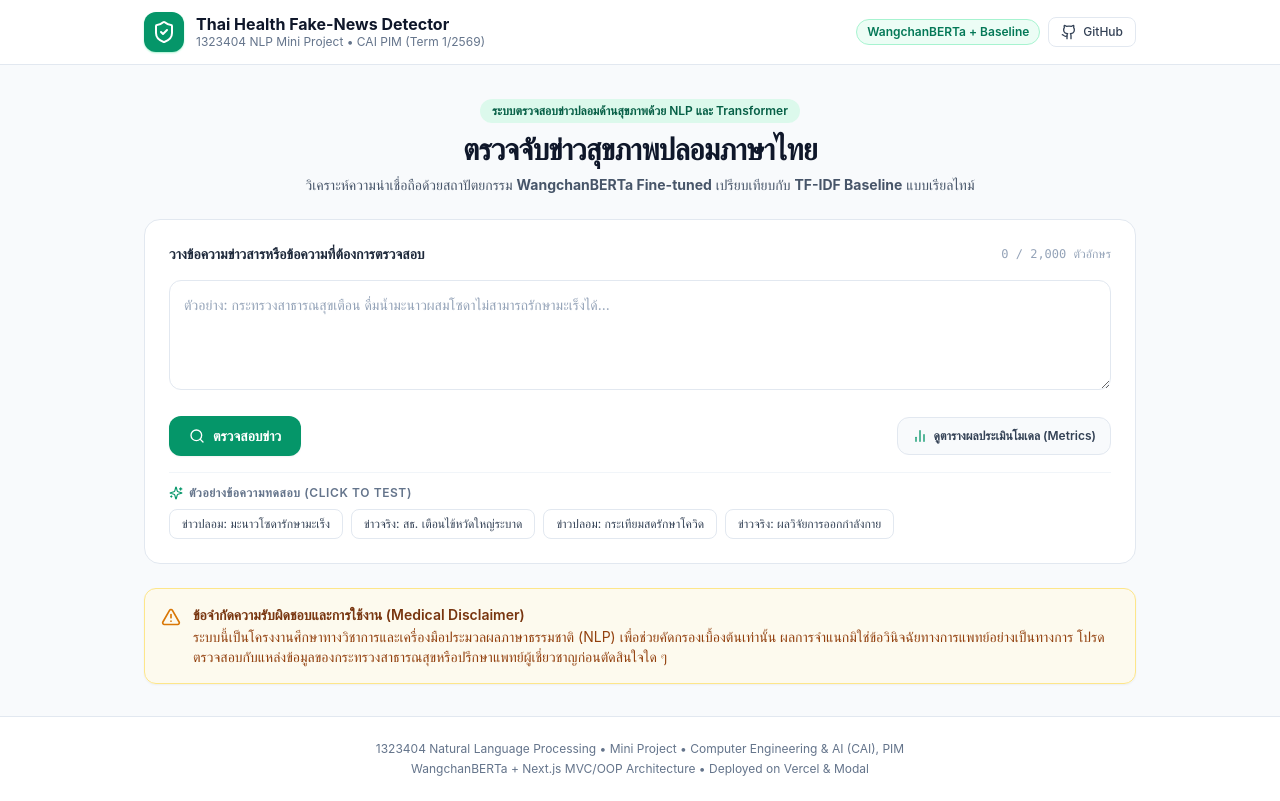
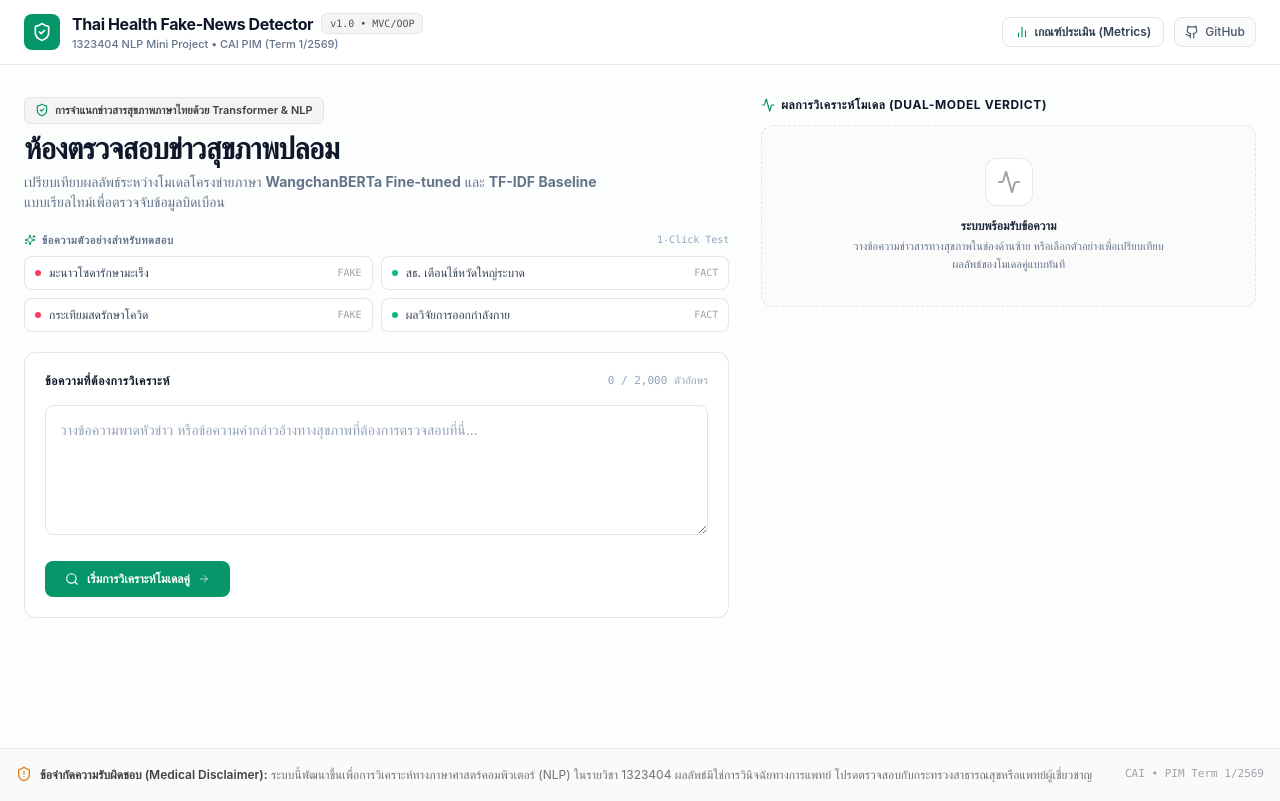
Before and after one commit to PhuriphatTyPeZ3r0/Project_Thai_Health_Fake_News, a Next.js app in the folder Web/: page / in a window 1280 px wide. Built offline with nearby package versions, Linux system fonts and the light colour scheme.

Commit message:
feat(ui): redesign WebApp with clinical minimalist Split-Screen Studio layout (taste-skill v2.5)

```diff
--- a/Web/src/Components/Disclaimer_Banner.tsx
+++ b/Web/src/Components/Disclaimer_Banner.tsx
@@ -1,23 +1,22 @@
 'use client';
 
 import React from 'react';
-import { AlertTriangle } from 'lucide-react';
+import { ShieldAlert } from 'lucide-react';
 
 export const DisclaimerBanner: React.FC = () => {
   return (
-    <div className="rounded-xl border border-amber-200 bg-amber-50/80 p-4 text-amber-900 shadow-sm">
-      <div className="flex items-start gap-3">
-        <AlertTriangle className="h-5 w-5 text-amber-600 shrink-0 mt-0.5" />
-        <div className="text-xs sm:text-sm leading-relaxed">
-          <p className="font-semibold text-amber-900">
-            ข้อจำกัดความรับผิดชอบและการใช้งาน (Medical Disclaimer)
-          </p>
-          <p className="text-amber-800 mt-0.5">
-            ระบบนี้เป็นโครงงานศึกษาทางวิชาการและเครื่องมือประมวลผลภาษาธรรมชาติ (NLP) เพื่อช่วยคัดกรองเบื้องต้นเท่านั้น
-            ผลการจำแนกมิใช่ข้อวินิจฉัยทางการแพทย์อย่างเป็นทางการ โปรดตรวจสอบกับแหล่งข้อมูลของกระทรวงสาธารณสุขหรือปรึกษาแพทย์ผู้เชี่ยวชาญก่อนตัดสินใจใด ๆ
+    <footer className="mt-auto border-t border-zinc-200/80 bg-zinc-50/70 py-4 px-4 text-xs text-zinc-500">
+      <div className="container mx-auto max-w-7xl flex flex-col sm:flex-row items-start sm:items-center justify-between gap-3">
+        <div className="flex items-center gap-2">
+          <ShieldAlert className="h-4 w-4 text-amber-600/90 shrink-0" />
+          <p className="leading-relaxed">
+            <strong className="text-zinc-700 font-semibold">ข้อจำกัดความรับผิดชอบ (Medical Disclaimer):</strong> ระบบนี้พัฒนาขึ้นเพื่อการวิเคราะห์ทางภาษาศาสตร์คอมพิวเตอร์ (NLP) ในรายวิชา 1323404 ผลลัพธ์มิใช่การวินิจฉัยทางการแพทย์ โปรดตรวจสอบกับกระทรวงสาธารณสุขหรือแพทย์ผู้เชี่ยวชาญ
           </p>
         </div>
+        <span className="shrink-0 text-[11px] font-mono text-zinc-400">
+          CAI • PIM Term 1/2569
+        </span>
       </div>
-    </div>
+    </footer>
   );
 };
--- a/Web/src/Components/Nav_Bar.tsx
+++ b/Web/src/Components/Nav_Bar.tsx
@@ -1,38 +1,58 @@
 'use client';
 
 import React from 'react';
-import { ShieldCheck, Github, BookOpen } from 'lucide-react';
+import { ShieldCheck, Github, BarChart2 } from 'lucide-react';
 
-export const Navbar: React.FC = () => {
+interface NavbarProps {
+  onOpenMetrics?: () => void;
+}
+
+export const Navbar: React.FC<NavbarProps> = ({ onOpenMetrics }) => {
   return (
-    <header className="sticky top-0 z-40 w-full border-b border-slate-200 bg-white/90 backdrop-blur">
-      <div className="container mx-auto flex h-16 max-w-5xl items-center justify-between px-4">
+    <header className="sticky top-0 z-40 w-full border-b border-zinc-200/80 bg-white/85 backdrop-blur-md transition-all">
+      <div className="container mx-auto flex h-16 max-w-7xl items-center justify-between px-4 sm:px-6">
+        {/* Brand & Project Info */}
         <div className="flex items-center gap-3">
-          <div className="flex h-10 w-10 items-center justify-center rounded-xl bg-emerald-600 text-white shadow-sm shadow-emerald-200">
-            <ShieldCheck className="h-6 w-6" />
+          <div className="flex h-9 w-9 items-center justify-center rounded-lg bg-emerald-600 text-white shadow-xs">
+            <ShieldCheck className="h-5 w-5" />
           </div>
           <div>
-            <h1 className="text-base font-bold text-slate-900 leading-tight">
-              Thai Health Fake-News Detector
-            </h1>
-            <p className="text-xs text-slate-500">
+            <div className="flex items-center gap-2">
+              <h1 className="text-sm sm:text-base font-bold text-slate-900 tracking-tight">
+                Thai Health Fake-News Detector
+              </h1>
+              <span className="hidden md:inline-flex items-center rounded-md bg-zinc-100 px-2 py-0.5 text-[10px] font-mono text-zinc-600 border border-zinc-200">
+                v1.0 • MVC/OOP
+              </span>
+            </div>
+            <p className="text-[11px] text-slate-500 font-medium">
               1323404 NLP Mini Project • CAI PIM (Term 1/2569)
             </p>
           </div>
         </div>
 
-        <div className="flex items-center gap-2">
-          <span className="hidden sm:inline-flex items-center rounded-full bg-emerald-50 px-2.5 py-1 text-xs font-semibold text-emerald-700 border border-emerald-200">
-            WangchanBERTa + Baseline
-          </span>
+        {/* Action Controls */}
+        <div className="flex items-center gap-2 sm:gap-2.5">
+          {onOpenMetrics && (
+            <button
+              type="button"
+              onClick={onOpenMetrics}
+              className="inline-flex items-center gap-1.5 rounded-lg border border-zinc-200 bg-white px-3 py-1.5 text-xs font-semibold text-slate-700 shadow-2xs hover:border-emerald-300 hover:bg-emerald-50/50 hover:text-emerald-800 transition-all active:scale-[0.98]"
+            >
+              <BarChart2 className="h-3.5 w-3.5 text-emerald-600" />
+              <span>เกณฑ์ประเมิน (Metrics)</span>
+            </button>
+          )}
+
           <a
             href="https://github.com/PhuriphatTyPeZ3r0/thai-health-fakenews"
             target="_blank"
             rel="noopener noreferrer"
-            className="flex items-center gap-1.5 rounded-lg border border-slate-200 px-3 py-1.5 text-xs font-medium text-slate-700 transition hover:bg-slate-50"
+            className="inline-flex items-center gap-1.5 rounded-lg border border-zinc-200 bg-zinc-50/80 px-2.5 py-1.5 text-xs font-medium text-slate-600 hover:bg-white hover:text-slate-900 hover:border-zinc-300 transition-all active:scale-[0.98]"
+            title="ดูซอร์สโค้ดบน GitHub"
           >
-            <Github className="h-4 w-4" />
-            <span>GitHub</span>
+            <Github className="h-3.5 w-3.5" />
+            <span className="hidden sm:inline">GitHub</span>
           </a>
         </div>
       </div>
--- a/Web/src/Components/Sample_News_Presets.tsx
+++ b/Web/src/Components/Sample_News_Presets.tsx
@@ -10,22 +10,22 @@ interface SampleNewsPresetsProps {
 
 export const SAMPLE_PRESETS = [
   {
-    title: 'ข่าวปลอม: มะนาวโซดารักษามะเร็ง',
+    title: 'มะนาวโซดารักษามะเร็ง',
     text: 'แชร์ด่วน! ดื่มน้ำมะนาวผสมโซดาทุกเช้าก่อนอาหาร ช่วยฆ่าเซลล์มะเร็งได้ผล 100% ดีกว่าคีโมถึงหมื่นเท่า ไม่ต้องหาหมออีกต่อไป',
     type: 'fake',
   },
   {
-    title: 'ข่าวจริง: สธ. เตือนไข้หวัดใหญ่ระบาด',
+    title: 'สธ. เตือนไข้หวัดใหญ่ระบาด',
     text: 'กรมควบคุมโรค กระทรวงสาธารณสุข เตือนประชาชนระวังการแพร่ระบาดของโรคไข้หวัดใหญ่ในช่วงเปลี่ยนฤดู แนะนำกลุ่มเสี่ยงฉีดวัคซีนป้องกัน',
     type: 'fact',
   },
   {
-    title: 'ข่าวปลอม: กระเทียมสดรักษาโควิด',
+    title: 'กระเทียมสดรักษาโควิด',
     text: 'สูตรลับโบราณ! กินกระเทียมสดวันละ 5 หัวพร้อมต้มน้ำขิง ช่วยทำลายไวรัสโควิดและล้างพิษในปอดให้สะอาดหมดจดภายใน 3 วัน',
     type: 'fake',
   },
   {
-    title: 'ข่าวจริง: ผลวิจัยการออกกำลังกาย',
+    title: 'ผลวิจัยการออกกำลังกาย',
     text: 'คณะแพทยศาสตร์ศิริราชพยาบาล เผยแพร่ผลการศึกษาพบว่าการเดินเร็ววันละ 30 นาทีช่วยลดความดันโลหิตและลดความเสี่ยงภาวะหลอดเลือดหัวใจตีบ',
     type: 'fact',
   },
@@ -33,23 +33,40 @@ export const SAMPLE_PRESETS = [
 
 export const SampleNewsPresets: React.FC<SampleNewsPresetsProps> = ({ onSelect, disabled }) => {
   return (
-    <div className="flex flex-col gap-2">
-      <div className="flex items-center gap-1.5 text-xs font-semibold text-slate-500 uppercase tracking-wider">
-        <Sparkles className="h-3.5 w-3.5 text-emerald-600" />
-        <span>ตัวอย่างข้อความทดสอบ (Click to Test)</span>
+    <div className="space-y-2">
+      <div className="flex items-center justify-between text-xs">
+        <div className="flex items-center gap-1.5 font-semibold text-slate-500 uppercase tracking-wider text-[11px]">
+          <Sparkles className="h-3 w-3 text-emerald-600" />
+          <span>ข้อความตัวอย่างสำหรับทดสอบ</span>
         </div>
-      <div className="flex flex-wrap gap-2">
-        {SAMPLE_PRESETS.map((sample, idx) => (
+        <span className="text-[10px] text-slate-400 font-mono">1-Click Test</span>
+      </div>
+
+      <div className="grid grid-cols-2 gap-2">
+        {SAMPLE_PRESETS.map((sample, idx) => {
+          const isFake = sample.type === 'fake';
+          return (
             <button
               key={idx}
               type="button"
               disabled={disabled}
               onClick={() => onSelect(sample.text)}
-            className="rounded-lg border border-slate-200 bg-white px-3 py-1.5 text-xs text-slate-700 hover:border-emerald-400 hover:bg-emerald-50/50 hover:text-emerald-800 transition disabled:opacity-50"
+              className="group flex items-center justify-between rounded-lg border border-zinc-200/90 bg-white px-2.5 py-2 text-left text-xs font-medium text-slate-700 shadow-2xs hover:-translate-y-0.5 hover:border-zinc-300 hover:bg-zinc-50/60 transition-all active:scale-[0.98] disabled:opacity-50"
             >
-            {sample.title}
+              <div className="flex items-center gap-2 truncate">
+                <span
+                  className={`h-1.5 w-1.5 rounded-full shrink-0 ${
+                    isFake ? 'bg-rose-500' : 'bg-emerald-500'
+                  }`}
+                />
+                <span className="truncate group-hover:text-slate-900">{sample.title}</span>
+              </div>
+              <span className="shrink-0 text-[10px] font-mono text-zinc-400 uppercase ml-1">
+                {isFake ? 'Fake' : 'Fact'}
+              </span>
             </button>
-        ))}
+          );
+        })}
       </div>
     </div>
   );
--- a/Web/src/app/page.tsx
+++ b/Web/src/app/page.tsx
@@ -7,7 +7,7 @@ import { SampleNewsPresets } from '@/Components/Sample_News_Presets';
 import { ModelComparisonCard } from '@/Components/Model_Comparison_Card';
 import { MetricsSummaryModal } from '@/Components/Metrics_Summary_Modal';
 import { ModelComparisonDTO } from '@/Types/Index';
-import { Search, Loader2, BarChart2, RefreshCw, AlertCircle } from 'lucide-react';
+import { Search, Loader2, RefreshCw, AlertCircle, Activity, ArrowRight, ShieldCheck } from 'lucide-react';
 
 export default function HomePage() {
   const [inputText, setInputText] = useState('');
@@ -67,53 +67,65 @@ export default function HomePage() {
   };
 
   return (
-    <div className="min-h-screen flex flex-col bg-slate-50 selection:bg-emerald-100 selection:text-emerald-900">
-      <Navbar />
+    <div className="min-h-screen flex flex-col bg-[#fcfdfd] text-slate-800 selection:bg-emerald-100 selection:text-emerald-900">
+      <Navbar onOpenMetrics={() => setShowMetricsModal(true)} />
 
-      <main className="container mx-auto max-w-5xl px-4 py-8 flex-1 space-y-6">
-        {/* Hero Section */}
-        <div className="text-center space-y-2 max-w-2xl mx-auto">
-          <div className="inline-flex items-center gap-1.5 rounded-full bg-emerald-100/70 px-3 py-1 text-xs font-semibold text-emerald-800">
-            ระบบตรวจสอบข่าวปลอมด้านสุขภาพด้วย NLP และ Transformer
+      <main className="container mx-auto max-w-7xl px-4 sm:px-6 py-6 sm:py-8 flex-1">
+        {/* Split-Screen Studio Grid */}
+        <div className="grid grid-cols-1 lg:grid-cols-12 gap-6 lg:gap-8 items-start">
+
+          {/* Left Column: Input & Controls (Span 7) */}
+          <div className="lg:col-span-7 space-y-5">
+            {/* Minimalist Hero Heading */}
+            <div className="space-y-1.5">
+              <div className="inline-flex items-center gap-1.5 rounded-md bg-zinc-100 px-2.5 py-1 text-[11px] font-semibold text-zinc-700 border border-zinc-200">
+                <ShieldCheck className="h-3.5 w-3.5 text-emerald-600" />
+                <span>การจำแนกข่าวสารสุขภาพภาษาไทยด้วย Transformer & NLP</span>
               </div>
               <h2 className="text-2xl sm:text-3xl font-extrabold text-slate-900 tracking-tight">
-            ตรวจจับข่าวสุขภาพปลอมภาษาไทย
+                ห้องตรวจสอบข่าวสุขภาพปลอม
               </h2>
-          <p className="text-sm text-slate-600">
-            วิเคราะห์ความน่าเชื่อถือด้วยสถาปัตยกรรม <strong>WangchanBERTa Fine-tuned</strong> เปรียบเทียบกับ <strong>TF-IDF Baseline</strong> แบบเรียลไทม์
+              <p className="text-xs sm:text-sm text-slate-500 max-w-xl leading-relaxed">
+                เปรียบเทียบผลลัพธ์ระหว่างโมเดลโครงข่ายภาษา <strong>WangchanBERTa Fine-tuned</strong> และ <strong>TF-IDF Baseline</strong> แบบเรียลไทม์เพื่อตรวจจับข้อมูลบิดเบือน
               </p>
             </div>
 
-        {/* Input Card */}
-        <section className="rounded-2xl border border-slate-200 bg-white p-5 sm:p-6 shadow-xs space-y-4">
-          <form onSubmit={handleAnalyze} className="space-y-4">
+            {/* Presets */}
+            <SampleNewsPresets onSelect={handlePresetSelect} disabled={loading} />
+
+            {/* Main Input Form */}
+            <form onSubmit={handleAnalyze} className="rounded-xl border border-zinc-200/90 bg-white p-4 sm:p-5 shadow-2xs space-y-4">
               <div className="flex items-center justify-between">
-              <label htmlFor="news-input" className="text-sm font-bold text-slate-800">
-                วางข้อความข่าวสารหรือข้อความที่ต้องการตรวจสอบ
+                <label htmlFor="news-input" className="text-xs font-bold text-slate-900 uppercase tracking-wider">
+                  ข้อความที่ต้องการวิเคราะห์
                 </label>
-              <span className={`text-xs font-mono ${inputText.length > 1500 ? 'text-rose-500 font-bold' : 'text-slate-400'}`}>
+                <span
+                  className={`text-[11px] font-mono ${
+                    inputText.length > 1500 ? 'text-rose-500 font-bold' : 'text-slate-400'
+                  }`}
+                >
                   {inputText.length} / 2,000 ตัวอักษร
                 </span>
               </div>
 
               <textarea
                 id="news-input"
-              rows={4}
+                rows={5}
                 value={inputText}
                 onChange={(e) => setInputText(e.target.value)}
-              placeholder="ตัวอย่าง: กระทรวงสาธารณสุขเตือน ดื่มน้ำมะนาวผสมโซดาไม่สามารถรักษามะเร็งได้..."
-              className="w-full rounded-xl border border-slate-200 p-3.5 text-sm text-slate-800 placeholder-slate-400 focus:border-emerald-500 focus:ring-2 focus:ring-emerald-100 focus:outline-hidden transition"
+                placeholder="วางข้อความพาดหัวข่าว หรือข้อความคำกล่าวอ้างทางสุขภาพที่ต้องการตรวจสอบที่นี่..."
+                className="w-full rounded-lg border border-zinc-200 p-3.5 text-sm text-slate-900 placeholder-slate-400 focus:border-emerald-500 focus:ring-2 focus:ring-emerald-500/10 focus:outline-hidden transition"
                 disabled={loading}
               />
 
               {/* Validation Alerts */}
               {validationErrors.length > 0 && (
-              <div className="rounded-xl border border-rose-200 bg-rose-50 p-3 text-xs text-rose-800 space-y-1">
+                <div className="rounded-lg border border-rose-200 bg-rose-50/70 p-3 text-xs text-rose-800 space-y-1">
                   <div className="flex items-center gap-1.5 font-semibold">
                     <AlertCircle className="h-4 w-4 text-rose-600 shrink-0" />
                     <span>โปรดตรวจสอบข้อผิดพลาด:</span>
                   </div>
-                <ul className="list-disc list-inside space-y-0.5 pl-5">
+                  <ul className="list-disc list-inside space-y-0.5 pl-4 text-[11px]">
                     {validationErrors.map((err, i) => (
                       <li key={i}>{err}</li>
                     ))}
@@ -122,28 +134,30 @@ export default function HomePage() {
               )}
 
               {errorMsg && (
-              <div className="rounded-xl border border-rose-200 bg-rose-50 p-3 text-xs text-rose-800 flex items-center gap-2">
+                <div className="rounded-lg border border-rose-200 bg-rose-50/70 p-3 text-xs text-rose-800 flex items-center gap-2">
                   <AlertCircle className="h-4 w-4 text-rose-600 shrink-0" />
                   <span>{errorMsg}</span>
                 </div>
               )}
 
-            <div className="flex flex-col sm:flex-row items-stretch sm:items-center justify-between gap-3 pt-1">
+              {/* Buttons */}
+              <div className="flex items-center justify-between pt-1">
                 <div className="flex items-center gap-2">
                   <button
                     type="submit"
                     disabled={loading}
-                  className="flex items-center justify-center gap-2 rounded-xl bg-emerald-600 px-5 py-2.5 text-sm font-bold text-white shadow-sm hover:bg-emerald-700 transition disabled:opacity-50"
+                    className="flex items-center justify-center gap-2 rounded-lg bg-emerald-600 px-5 py-2.5 text-xs font-bold text-white shadow-2xs hover:bg-emerald-700 active:scale-[0.98] transition-all disabled:opacity-50"
                   >
                     {loading ? (
                       <>
-                      <Loader2 className="h-4 w-4 animate-spin" />
-                      <span>กำลังวิเคราะห์...</span>
+                        <Loader2 className="h-3.5 w-3.5 animate-spin" />
+                        <span>กำลังประมวลผล...</span>
                       </>
                     ) : (
                       <>
-                      <Search className="h-4 w-4" />
-                      <span>ตรวจสอบข่าว</span>
+                        <Search className="h-3.5 w-3.5" />
+                        <span>เริ่มการวิเคราะห์โมเดลคู่</span>
+                        <ArrowRight className="h-3 w-3 opacity-70" />
                       </>
                     )}
                   </button>
@@ -153,57 +167,66 @@ export default function HomePage() {
                       type="button"
                       onClick={handleClear}
                       disabled={loading}
-                    className="flex items-center gap-1.5 rounded-xl border border-slate-200 px-3.5 py-2.5 text-sm font-medium text-slate-600 hover:bg-slate-50 transition"
+                      className="flex items-center gap-1.5 rounded-lg border border-zinc-200 bg-white px-3.5 py-2.5 text-xs font-medium text-slate-600 hover:bg-zinc-50 hover:text-slate-900 active:scale-[0.98] transition-all"
                     >
-                    <RefreshCw className="h-4 w-4" />
+                      <RefreshCw className="h-3 w-3" />
                       <span>ล้างข้อมูล</span>
                     </button>
                   )}
                 </div>
-
-              <button
-                type="button"
-                onClick={() => setShowMetricsModal(true)}
-                className="flex items-center justify-center gap-1.5 rounded-xl border border-slate-200 bg-slate-50 px-3.5 py-2.5 text-xs font-semibold text-slate-700 hover:bg-slate-100 transition"
-              >
-                <BarChart2 className="h-4 w-4 text-emerald-600" />
-                <span>ดูตารางผลประเมินโมเดล (Metrics)</span>
-              </button>
               </div>
             </form>
+          </div>
 
-          {/* Sample presets */}
-          <div className="pt-3 border-t border-slate-100">
-            <SampleNewsPresets onSelect={handlePresetSelect} disabled={loading} />
+          {/* Right Column: Dual-Model Verdict & Comparison (Span 5) */}
+          <div className="lg:col-span-5 space-y-3">
+            <div className="flex items-center justify-between">
+              <div className="flex items-center gap-1.5 text-xs font-bold text-slate-900 uppercase tracking-wider">
+                <Activity className="h-3.5 w-3.5 text-emerald-600" />
+                <span>ผลการวิเคราะห์โมเดล (Dual-Model Verdict)</span>
               </div>
-        </section>
+              {comparisonResult && (
+                <span className="text-[10px] font-mono text-emerald-700 bg-emerald-50 px-2 py-0.5 rounded-md border border-emerald-200">
+                  Real-time Consensus
+                </span>
+              )}
+            </div>
 
-        {/* Comparison Result Section */}
-        {comparisonResult && (
-          <section className="space-y-3">
-            <div className="flex items-center justify-between">
-              <h3 className="text-base font-bold text-slate-800">
-                ผลการวิเคราะห์และเปรียบเทียบโมเดล (Analysis & Comparison Results)
-              </h3>
+            {loading ? (
+              <div className="rounded-xl border border-zinc-200 bg-white p-8 text-center space-y-3 shadow-2xs">
+                <Loader2 className="h-8 w-8 text-emerald-600 animate-spin mx-auto" />
+                <div className="space-y-1">
+                  <p className="text-xs font-bold text-slate-800">กำลังรันกระบวนการวิเคราะห์คู่ขนาน...</p>
+                  <p className="text-[11px] text-slate-400">WangchanBERTa Inference & TF-IDF Extraction</p>
                 </div>
+              </div>
+            ) : comparisonResult ? (
               <ModelComparisonCard comparison={comparisonResult} />
-          </section>
+            ) : (
+              /* Idle Empty State */
+              <div className="rounded-xl border border-dashed border-zinc-200 bg-zinc-50/50 p-8 text-center space-y-3">
+                <div className="flex h-12 w-12 items-center justify-center rounded-xl bg-white border border-zinc-200/80 shadow-2xs mx-auto text-zinc-400">
+                  <Activity className="h-6 w-6" />
+                </div>
+                <div className="space-y-1 max-w-xs mx-auto">
+                  <h4 className="text-xs font-bold text-slate-800">ระบบพร้อมรับข้อความ</h4>
+                  <p className="text-[11px] text-slate-500 leading-relaxed">
+                    วางข้อความข่าวสารทางสุขภาพในช่องด้านซ้าย หรือเลือกตัวอย่างเพื่อเปรียบเทียบผลลัพธ์ของโมเดลคู่แบบทันที
+                  </p>
+                </div>
+              </div>
             )}
+          </div>
 
-        {/* Disclaimer */}
-        <DisclaimerBanner />
+        </div>
       </main>
 
-      {/* Metrics Modal */}
+      <DisclaimerBanner />
+
       <MetricsSummaryModal
         isOpen={showMetricsModal}
         onClose={() => setShowMetricsModal(false)}
       />
-
-      <footer className="border-t border-slate-200 bg-white py-6 text-center text-xs text-slate-500">
-        <p>1323404 Natural Language Processing • Mini Project • Computer Engineering & AI (CAI), PIM</p>
-        <p className="mt-1">WangchanBERTa + Next.js MVC/OOP Architecture • Deployed on Vercel & Modal</p>
-      </footer>
     </div>
   );
 }
```
Also changed, not shown: Web/src/Components/Metrics_Summary_Modal.tsx (+61 -50 lines), Web/src/Components/Model_Comparison_Card.tsx (+78 -56 lines). Lines whose indentation alone changed are shown as unchanged.
